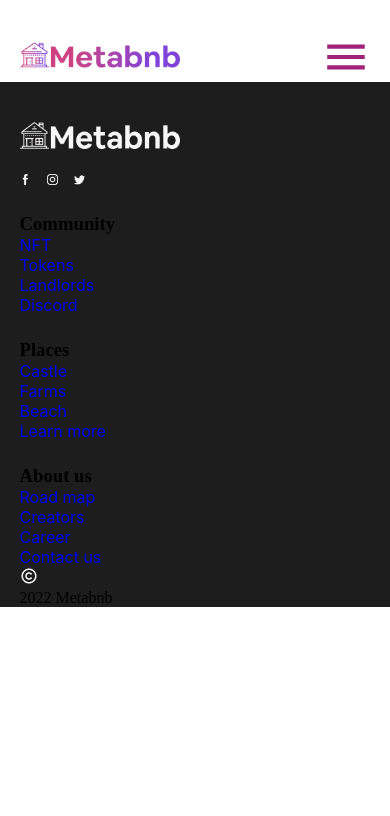
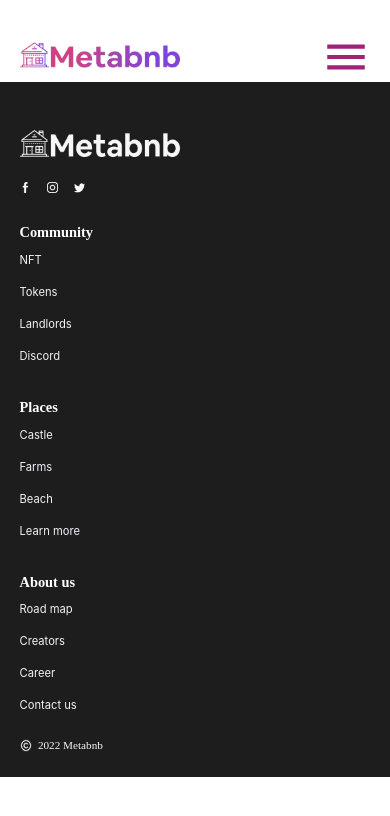
Before and after one commit to Chisquare7/meta-bnb-web, a React (Create React App) app: page / in a window 390 px wide. Shown: the top 816 px of the page. Built offline with nearby package versions, Linux system fonts and the light colour scheme; a web font is replaced by a local one.

Commit message:
feat: Complete CSS styling of mobile view of the footer component

```diff
--- a/src/App.css
+++ b/src/App.css
@@ -123,14 +123,8 @@ h1, h2, h3, h4, h5, h6, p, input, span, ul, li, Link, button {
   background: #1D1D1E;
 }
 
-.top__foot {
-  padding-top: 1em;
-}
-
-.top__foot .each__footContainer {
-  display: flex;
-  flex-direction: column;
-  margin-top: 1.5em;
+.footer__flex {
+  padding: 1.5em 0;
 }
 
 .footer__img {
@@ -145,6 +139,56 @@ h1, h2, h3, h4, h5, h6, p, input, span, ul, li, Link, button {
 .social__icons + .social__icons {
   margin-left: 1em;
 }
+
+/* .top__foot {
+  padding-top: 1em;
+} */
+
+.top__foot .each__footContainer {
+  display: flex;
+  flex-direction: column;
+  margin-top: 1.5em;
+}
+
+.top__foot .each__footContainer .foothead {
+  font-size: .9rem;
+  color: #FFFFFF;
+  font-weight: 700;
+  font-style: bold;
+  fill: solid;
+  line-height: 1.41rem;
+}
+
+.top__foot .each__footContainer .footlinks {
+  font-size: .7rem;
+  color: #F1F3F9;
+  font-weight: 400;
+  font-style: normal;
+  fill: solid;
+  line-height: 2rem;
+}
+
+.bottom__foot {
+  display: flex;
+  align-items: center;
+  margin-top: 1em;
+}
+
+.bottom__foot .copy__icon {
+  width: .8rem;
+}
+
+.bottom__foot .copyright__text {
+  font-size: .7rem;
+  color: #F7F7F7;
+  font-weight: 400;
+  font-style: normal;
+  fill: solid;
+  line-height: 1rem;
+  margin-left: .5em;
+}
+
+
 
 
 
```
